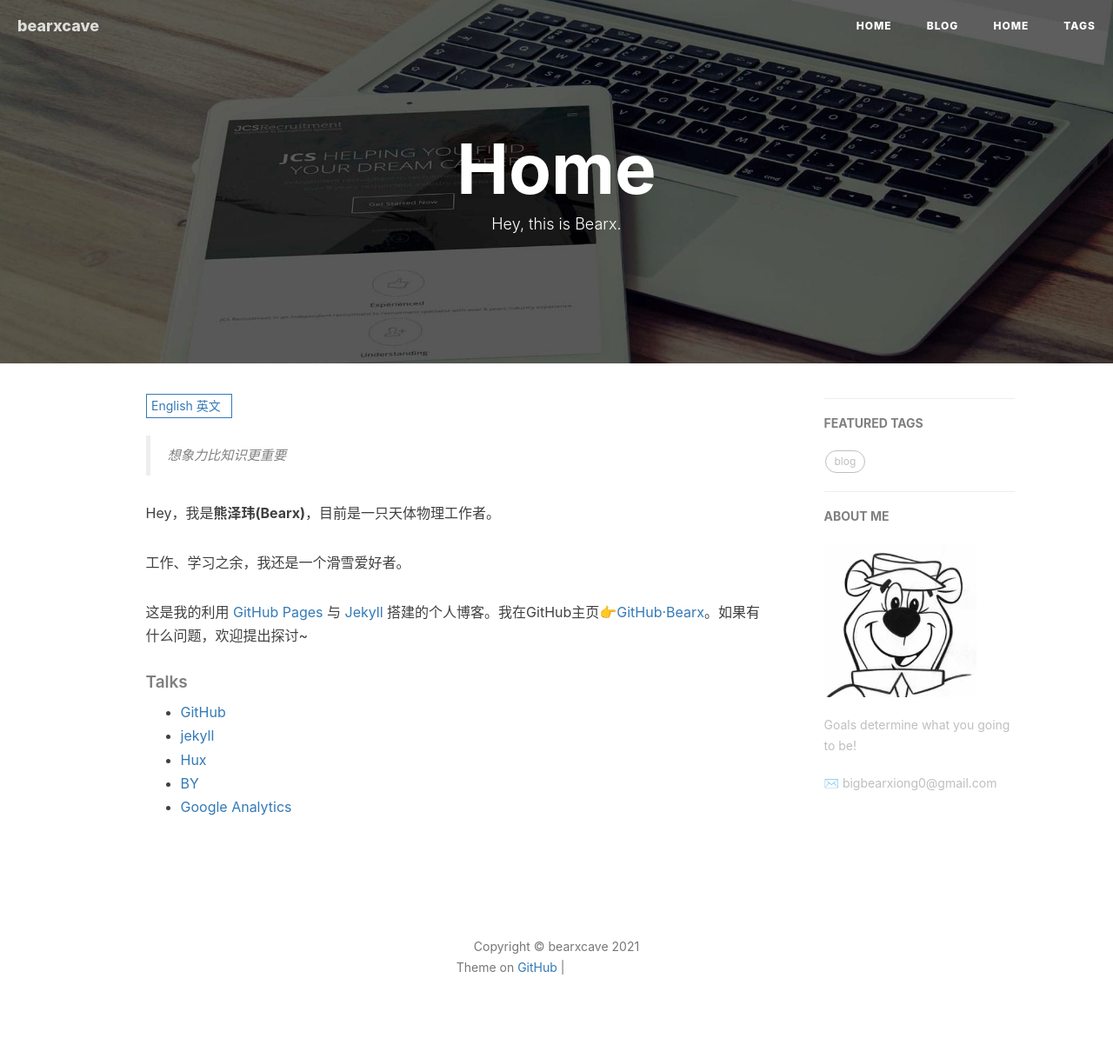
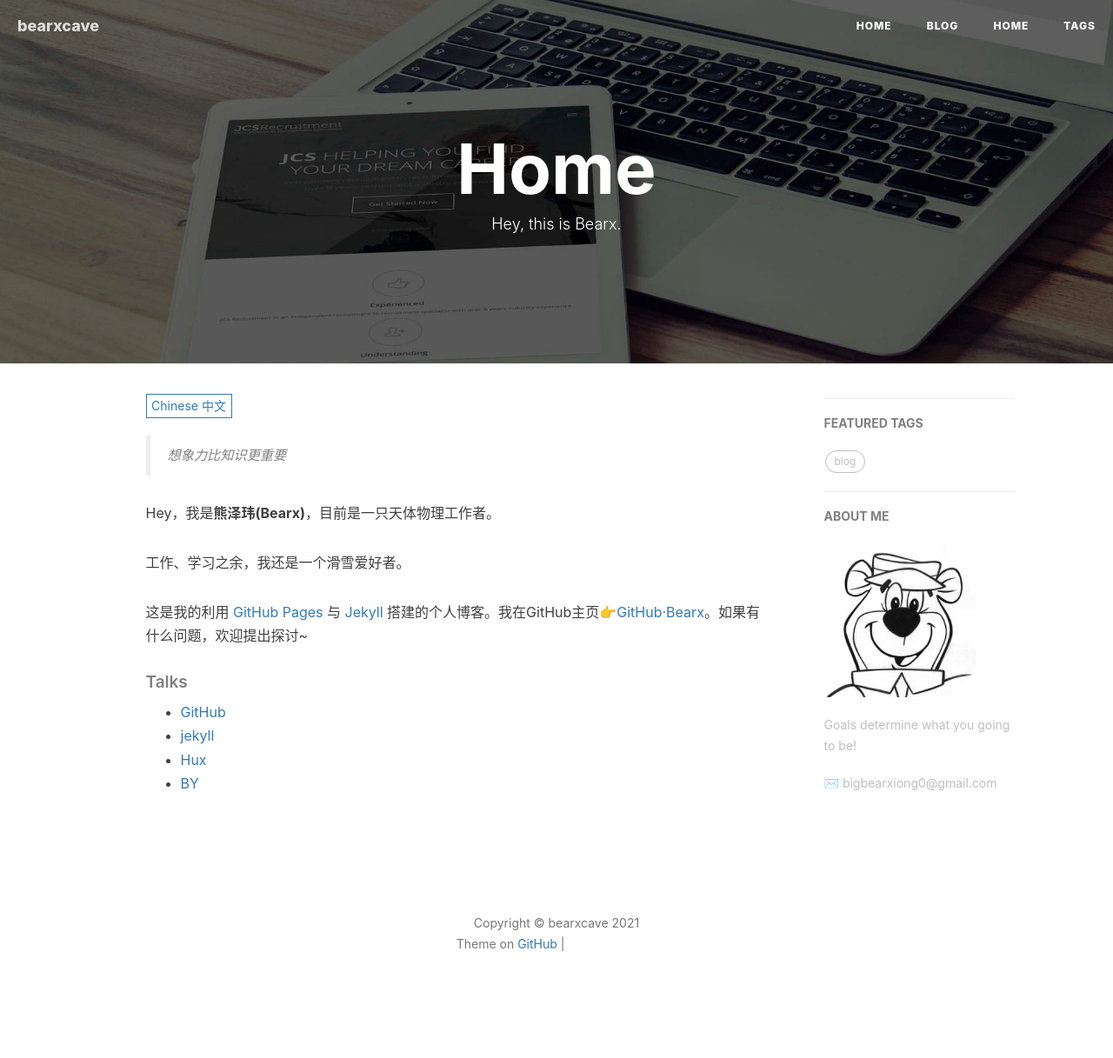
Before and after one commit to Bearxcave/Bearxcave.github.io, a Jekyll site: the page built from index.html, in a window 1280 px wide. Shown: the whole page at 87% size. Built offline with Jekyll 4.4.1, drawn with Linux system fonts in a browser that asks for light colours; nearby versions of some CDN libraries; the list of posts is cut into pages by our own code; comment, search, counter and statistics services are not loaded; after the commit the page ends 1190 px from its top, so only the background shows below that; grey boxes are pictures that could not be loaded.

Commit message:
Update index.html

```diff
--- a/index.html
+++ b/index.html
@@ -27,7 +27,6 @@ header-img: "img/post-bg-rwd.jpg"
     <li><a href="http://jekyll.com.cn/">jekyll</a></li>
     <li><a href="http://huangxuan.me/">Hux</a></li>
     <li><a href="http://qiubaiying.github.io/">BY</a></li>
-    <li><a href="https://analytics.google.com/analytics">Google Analytics</a></li>
     </ul>
 </div>
 
@@ -52,7 +51,6 @@ header-img: "img/post-bg-rwd.jpg"
         <li><a href="http://jekyll.com.cn/">jekyll</a></li>
         <li><a href="http://huangxuan.me/">Hux</a></li>
         <li><a href="http://qiubaiying.github.io/">BY</a></li>
-        <li><a href="https://analytics.google.com/analytics">Google Analytics</a></li>
     </ul>
 </div>
 
@@ -71,13 +69,13 @@ header-img: "img/post-bg-rwd.jpg"
         var _hash = window.location.hash;
         // en
         if(_hash == "#en"){
-            $select.selectedIndex = 1;
+            $select.selectedIndex = 0;
             $en.style.display = "block";
             $zh.style.display = "none";
         // zh by default
         }else{
             // not trigger onChange, otherwise cause a loop call.
-            $select.selectedIndex = 0;
+            $select.selectedIndex = 1;
             $zh.style.display = "block";
             $en.style.display = "none";
         }
@@ -86,9 +84,9 @@ header-img: "img/post-bg-rwd.jpg"
     // handle select change
     function onLanChange(index){
         if(index == 0){
+            window.location.hash = "#en"
+        }else{
             window.location.hash = "#zh"
-        }else{
-            window.location.hash = "#en"
         }
     }
 
```
